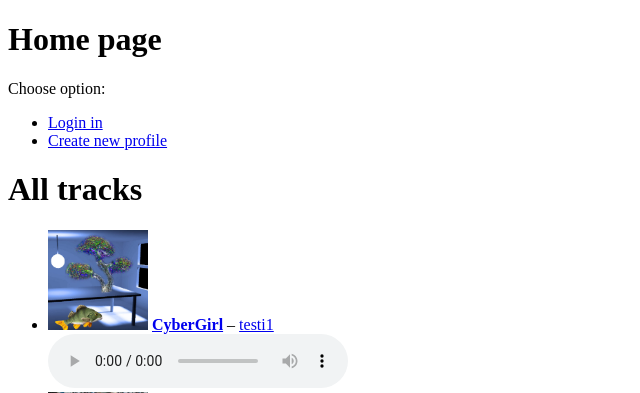
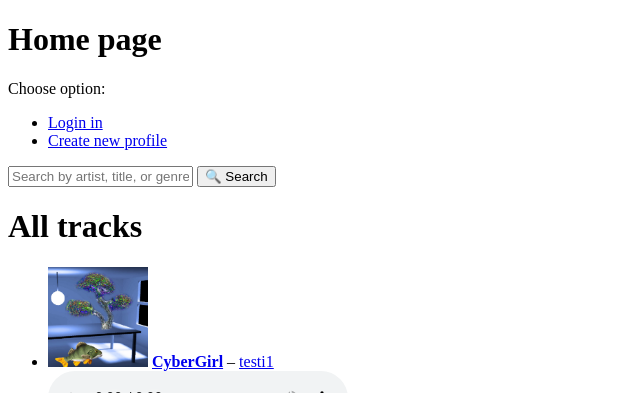
Before and after one commit to MildMunshin/web-sovellus, a Flask app: page / in a window 1280 px wide. Shown: the top 393 px of the page, without its empty margins (0-640 px from the left). Run offline with Flask 3, Linux system fonts and the light colour scheme; data comes from the database, SQL or seed files in the repository.

Commit message:
add search function to the main page

```diff
--- a/app.py
+++ b/app.py
@@ -4,7 +4,7 @@ from flask import Flask
 from flask import redirect, render_template, request, session, make_response, redirect, url_for
 from werkzeug.security import generate_password_hash, check_password_hash
 import config, db, users, forum
-from repositories.songs_repository import get_songs, get_user_songs, delete_song_from_db, get_likes, get_dislikes
+from repositories.songs_repository import get_songs, get_user_songs, delete_song_from_db, get_likes, get_dislikes, search_songs
 
 
 app = Flask(__name__)
@@ -19,8 +19,13 @@ app.config['COVER_FOLDER'] = COVER_FOLDER
 
 @app.route("/")
 def index():
-    songs = get_songs()
-    return render_template("index.html", songs=songs)
+    search_query = request.args.get("search", "").strip()
+
+    if search_query:
+        songs = search_songs(search_query)
+    else:
+        songs = get_songs()
+    return render_template("index.html", songs=songs, search_query=search_query)
 
 @app.route("/login_page")
 def login_page():
--- a/repositories/songs_repository.py
+++ b/repositories/songs_repository.py
@@ -31,14 +31,10 @@ def delete_song_from_db(id):
     sql = "DELETE FROM songs WHERE id = ?"
     db.execute(sql, [id])
 
-# def delete_song_from_db(id):
-#     connection = sqlite3.connect("database.db")
-#     cursor = connection.cursor()
-
-#     cursor.execute("DELETE FROM songs WHERE id = ?", (id,))  # Huomaa pilkku tuple-muodossa
-#     connection.commit()  # Tallennetaan muutokset
-
-#     connection.close()
+def search_songs(search_query):
+    sql = "SELECT * FROM songs WHERE artist LIKE ? OR title LIKE ? OR genre LIKE ?"
+    search_term = f"%{search_query}%"
+    return db.query(sql, [search_term, search_term, search_term])
 
 def get_likes(id):
     sql = "SELECT COUNT(*) FROM likes WHERE song_id = ? AND is_like = 1"
--- a/templates/index.html
+++ b/templates/index.html
@@ -20,6 +20,14 @@
         <li><a href="/register">Create new profile</a></li>
     </ul>
     {% endif %}
+
+    <form method="get" action="/">
+        <input type="text" name="search" placeholder="Search by artist, title, or genre" value="{{ search_query }}">
+        <button type="submit">🔍 Search</button>
+        {% if search_query %}
+        <a href="/" class="reset-btn">❌ Clear search</a>
+        {% endif %}
+    </form>
 
     <h1>All tracks</h1>
     <ul>
```
